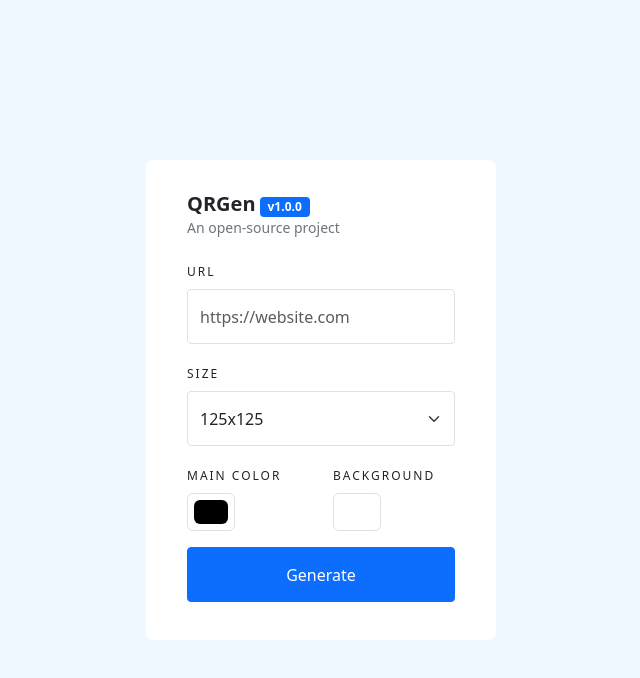
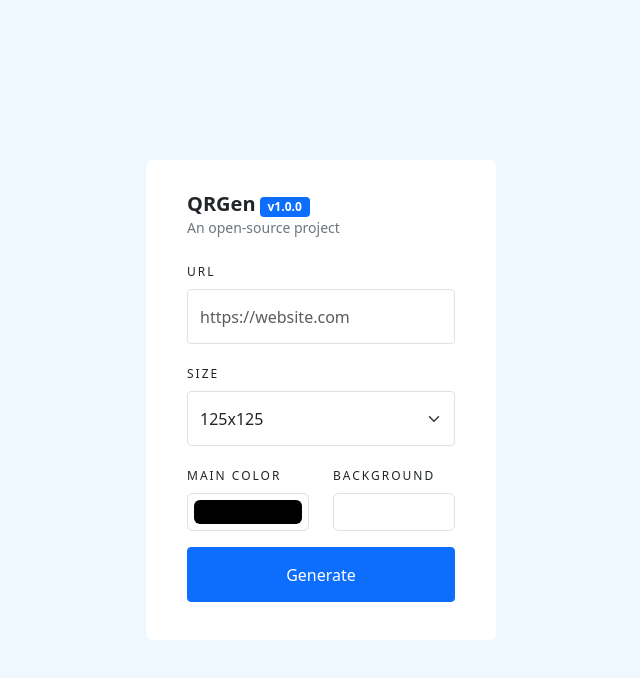
Before and after one commit to joiellantero/qr-generator, a website: page index.html in a window 1280 px wide. Shown: the whole page, without its empty margins (319-959 px from the left). Drawn offline with nearby package versions, Linux system fonts and the light colour scheme.

Commit message:
adjust width of color picker

```diff
--- a/styles.css
+++ b/styles.css
@@ -77,3 +77,7 @@ form :where(input, select, button){
   margin-top: 0;
   padding-top: 0;
 }
+
+#fqr input[type="color"]{
+  width:100%;
+}
```
